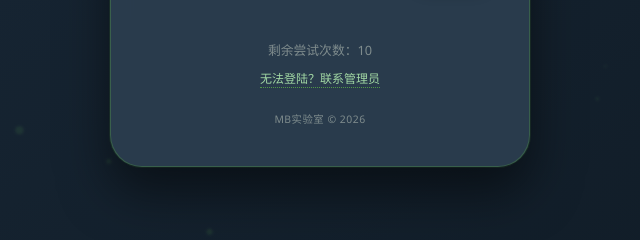
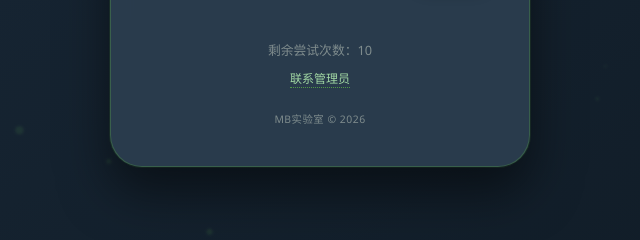
Before and after one commit to SDeY666/mb, a plain HTML site: page index.html in a window 1280 px wide. Shown: the part 417-657 px from the top of the page, 320-960 px from the left. Drawn offline with Linux system fonts and the light colour scheme.

```diff
--- a/index.html
+++ b/index.html
@@ -329,7 +329,9 @@
         <div class="error-message" id="errorMsg"></div>
         <div class="attempt-count" id="attemptCount">剩余尝试次数：10</div>
         <div class="contact-link">
-            <a href="mailto:sdeymb@163.com">无法登陆？联系管理员</a>
+            <a href="mailto:sdeymb@163.com?subject=网站登录密码申请&body=登录密码是什么？">
+                联系管理员
+            </a>
         </div>
     </div>
 
```
